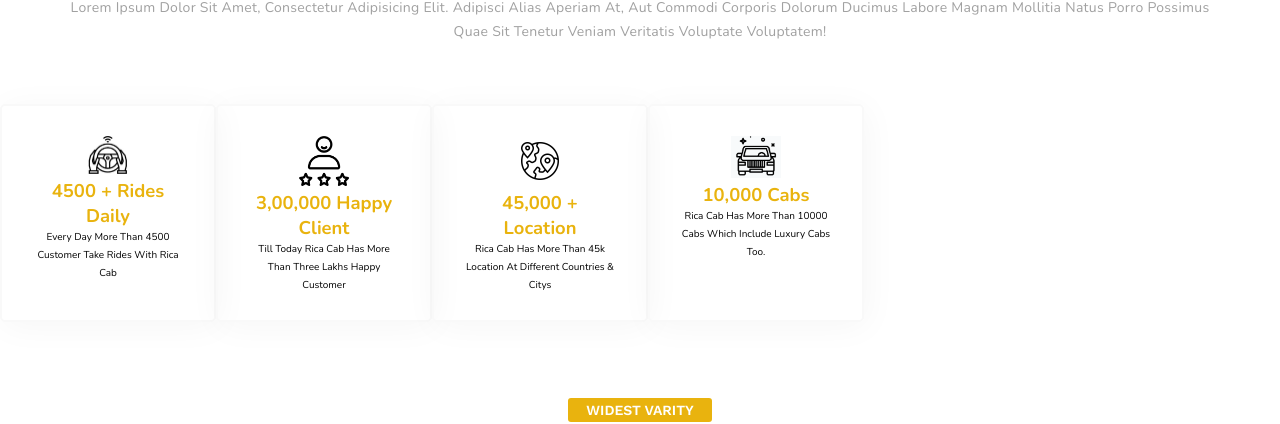
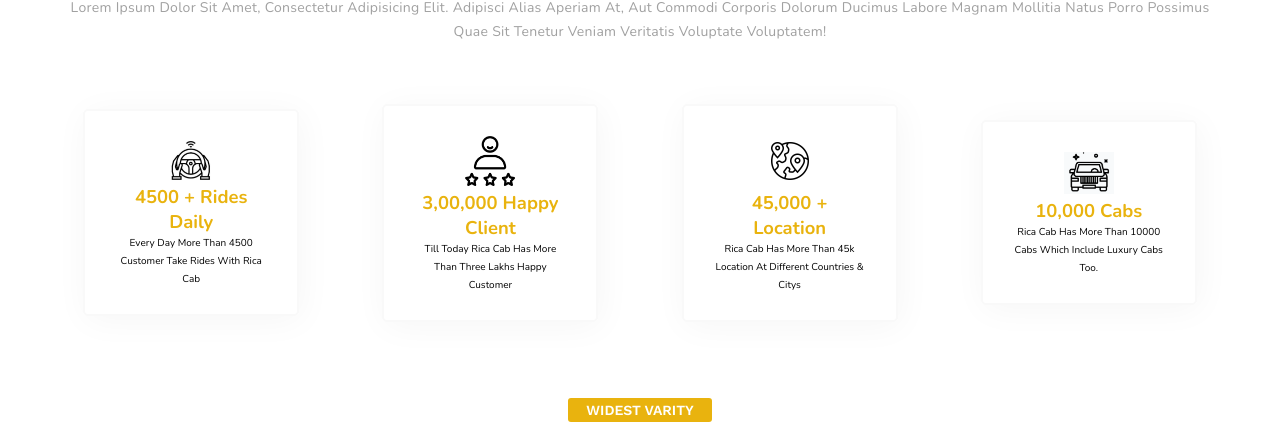
Before and after one commit to GomezJuanEfe/go-cab-now, a React (Vite) app: page / in a window 1280 px wide. Shown: the part 135-559 px from the top of the page. Built offline with nearby package versions, Linux system fonts and the light colour scheme.

Commit message:
finish styles and design component why

```diff
--- a/src/components/WhyChooseRica/WhyChooseRica.scss
+++ b/src/components/WhyChooseRica/WhyChooseRica.scss
@@ -32,9 +32,23 @@
 
 .container__icons {
 
+
+    align-items: center;
+    justify-content:space-evenly;
     display: flex;
     align-content: center;
     text-align: center;
+
+    .card {
+        margin-bottom: 20px;
+        text-align: center;
+        border: 2px solid $very-light-snow;
+        padding: 30px;
+        max-width: 216px;
+        max-height: 227px;
+        border-radius: 5px;
+        box-shadow: 2.5px 4.33px 35px 0px rgba(0, 0, 0, 0.04);
+    }
 
     img {
         width: 50px;
@@ -54,18 +68,9 @@
     }
 }
 
-.card {
 
-    margin-bottom: 20px;
-    text-align: center;
-    border: 2px solid $very-light-snow;
-    padding: 30px;
-    max-width: 216px;
-    border-radius: 5px;
-    box-shadow: 2.5px 4.33px 35px 0px rgba(0, 0, 0, 0.04);
-}
 
 
 // @media (min-width: 400px) {
 //     .container__icons, .container__card {
-//       max-width: 375px; } }
+//       width: 375px; } }
```
